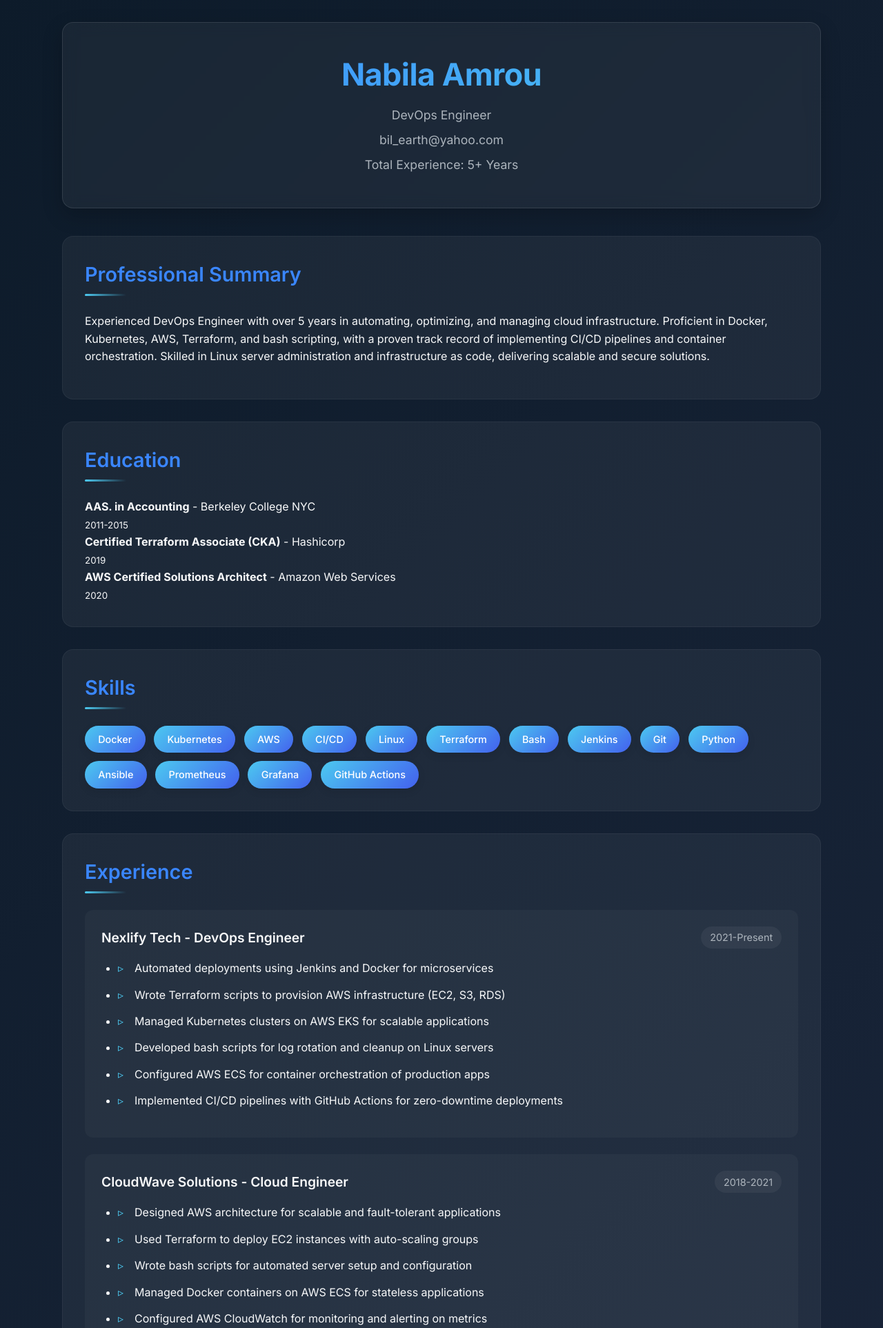
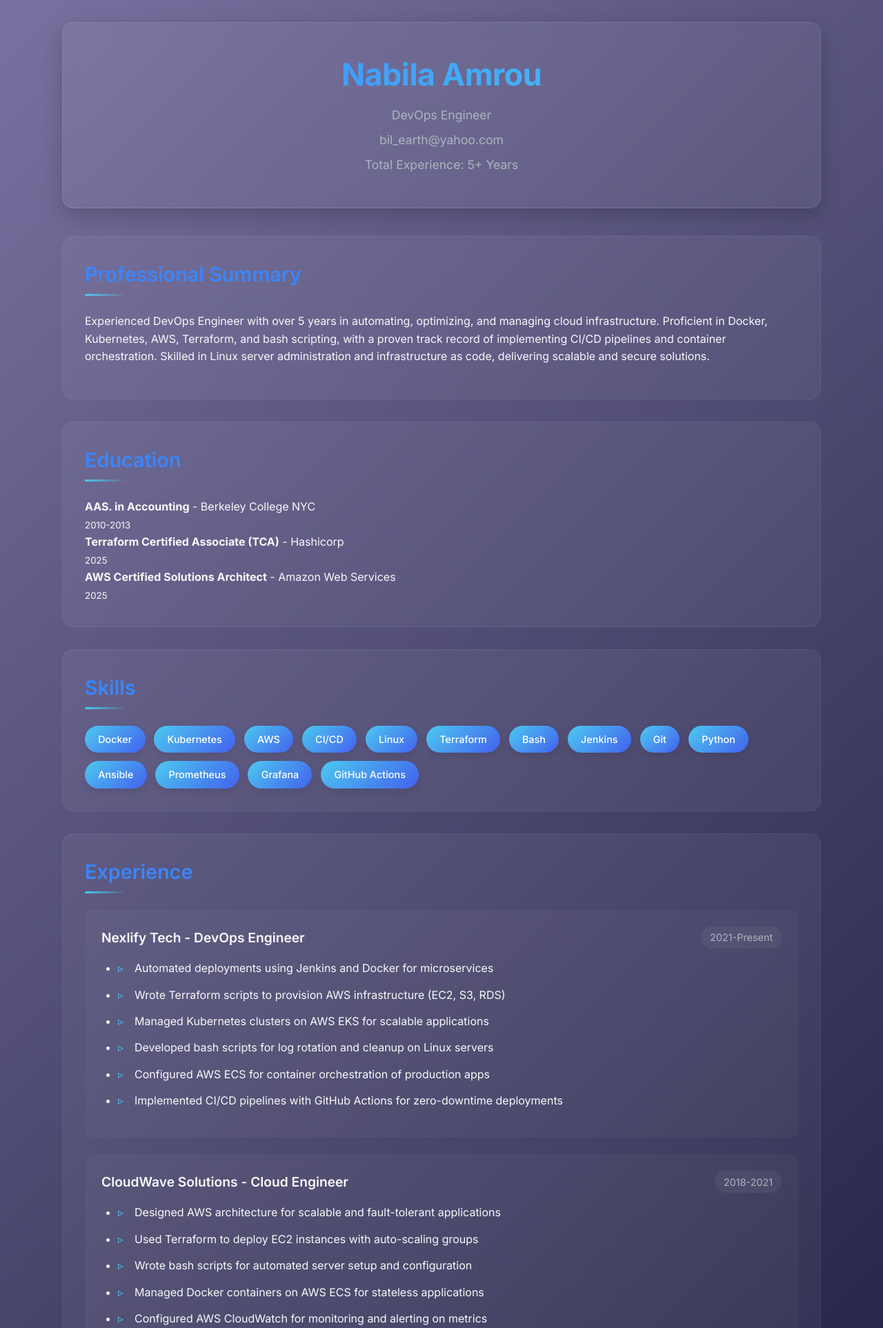
Before and after one commit to ReachforIt25/my-resume, a Flask app: page / in a window 1280 px wide. Shown: the top 1925 px of the page at 69% size. Run offline with Flask 3, Linux system fonts and the light colour scheme.

Commit message:
new color

```diff
--- a/templates/index.html
+++ b/templates/index.html
@@ -20,8 +20,8 @@
             --primary: #4cc9f0;
             --secondary: #4361ee;
             --accent: #3a86ff;
-            --dark: #0d1b2a;
-            --darker: #1b263b;
+            --dark: #42397ab6;
+            --darker: #151535;
             --light: #f8f9fa;
             --muted: #adb5bd;
             --card-bg: rgba(255, 255, 255, 0.05);
@@ -286,15 +286,15 @@
             <h2>Education</h2>
             <div class="education-item">
                 <strong>AAS. in Accounting</strong> - Berkeley College NYC<br>
-                <small>2011-2015</small>
+                <small>2010-2013</small>
             </div>
             <div class="education-item">
-                <strong>Certified Terraform Associate (CKA)</strong> - Hashicorp<br>
-                <small>2019</small>
+                <strong>Terraform Certified Associate (TCA)</strong> - Hashicorp<br>
+                <small>2025</small>
             </div>
             <div class="education-item">
                 <strong>AWS Certified Solutions Architect</strong> - Amazon Web Services<br>
-                <small>2020</small>
+                <small>2025</small>
             </div>
         </section>
 
```
